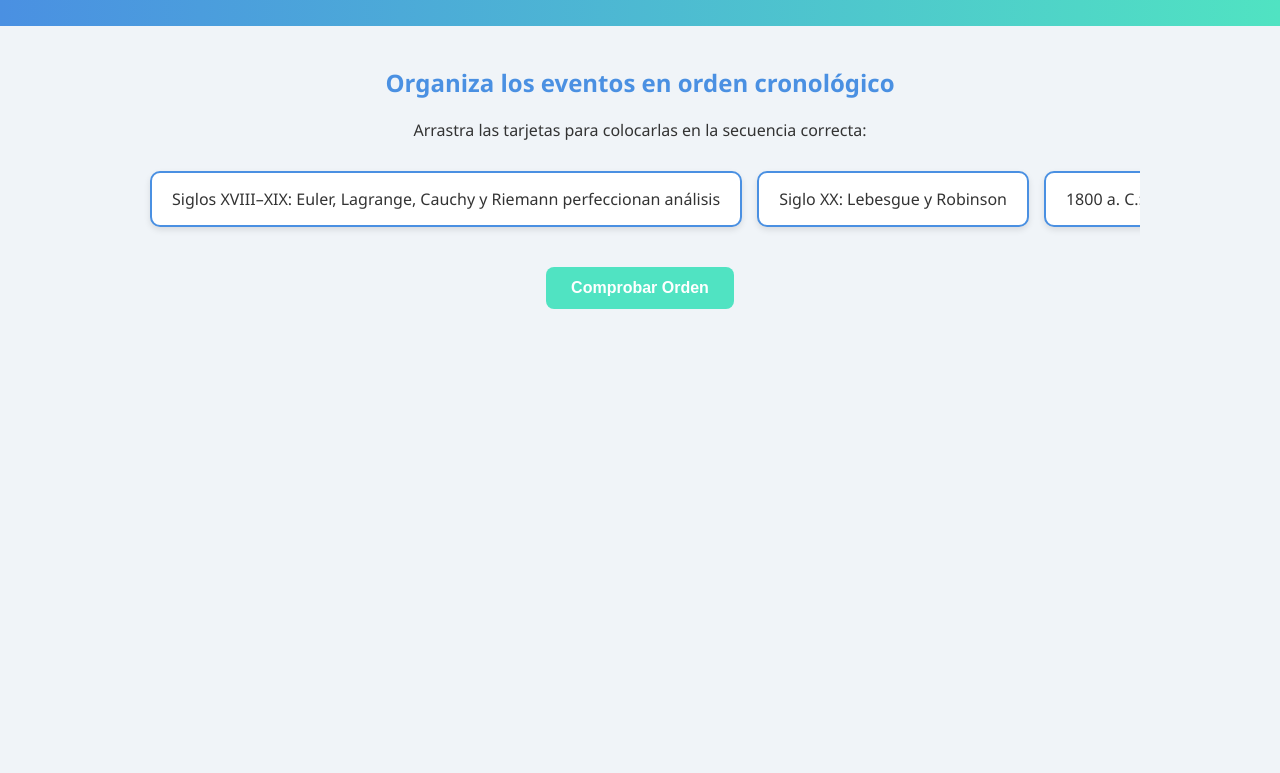
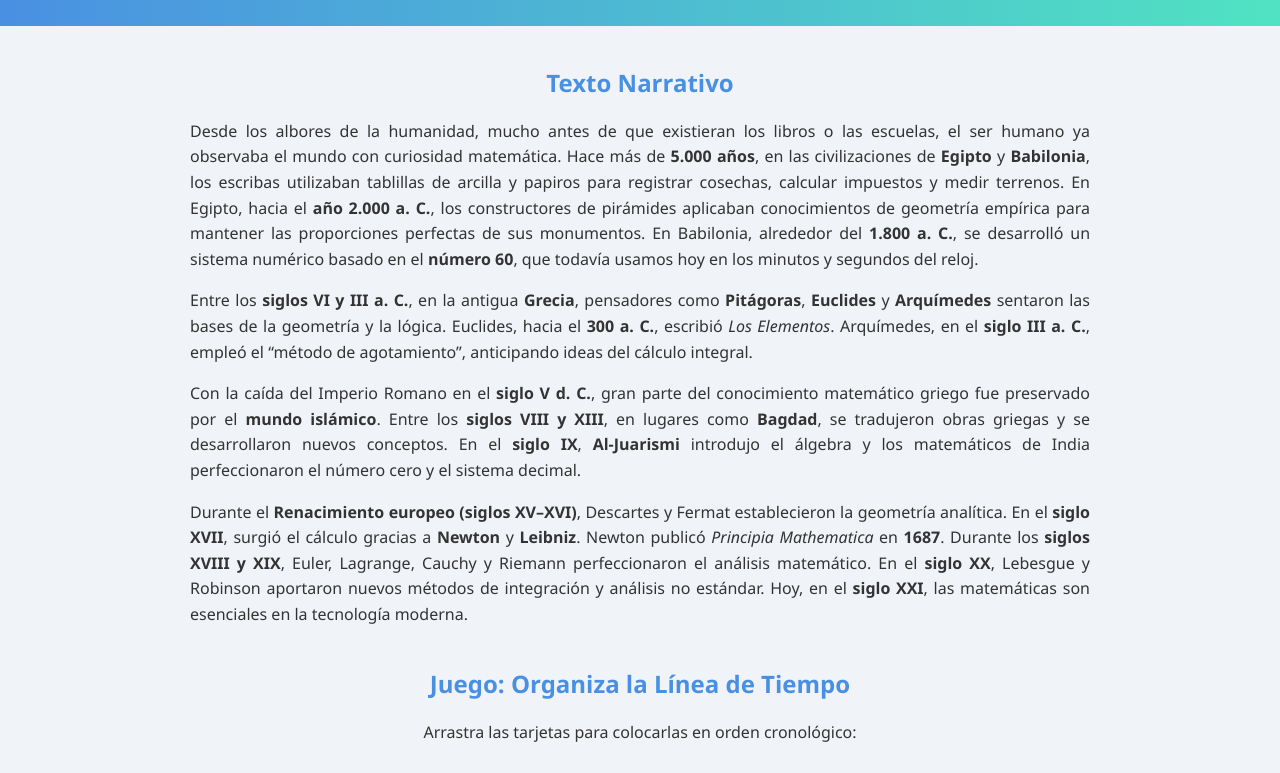
Before and after one commit to Dylantir/Historia-calculo, a plain HTML site: page index.html in a window 1280 px wide. Shown: the part 100-873 px from the top of the page. Before the commit the page ends 800 px from the top, so only its background shows below. Drawn offline with Linux system fonts and the light colour scheme.

Commit message:
Revise timeline layout and add historical narrative
Updated the title and added a narrative section with historical context. Changed timeline layout to vertical and adjusted styles for better presentation.

```diff
--- a/index.html
+++ b/index.html
@@ -3,7 +3,7 @@
 <head>
 <meta charset="UTF-8">
 <meta name="viewport" content="width=device-width, initial-scale=1.0">
-<title>Línea de Tiempo: Historia del Cálculo</title>
+<title>Línea de Tiempo Vertical: Historia del Cálculo</title>
 <style>
   body {
     font-family: 'Segoe UI', Tahoma, Geneva, Verdana, sans-serif;
@@ -21,7 +21,7 @@
   }
 
   main {
-    max-width: 1000px;
+    max-width: 900px;
     margin: 30px auto;
     padding: 0 20px;
   }
@@ -32,14 +32,20 @@
     text-align: center;
   }
 
+  p {
+    line-height: 1.6;
+    margin-bottom: 15px;
+    text-align: justify;
+  }
+
+  /* ===== Línea de tiempo vertical ===== */
   ul.timeline {
+    list-style: none;
+    padding: 0;
+    margin: 30px 0;
     display: flex;
-    flex-direction: row; /* Línea horizontal */
+    flex-direction: column;
     gap: 15px;
-    overflow-x: auto;
-    padding: 10px;
-    list-style: none;
-    margin: 20px 0;
   }
 
   ul.timeline li {
@@ -47,16 +53,13 @@
     background: #ffffff;
     border: 2px solid #4a90e2;
     border-radius: 10px;
-    min-width: 200px;
-    text-align: center;
     cursor: grab;
     box-shadow: 0 3px 6px rgba(0,0,0,0.1);
     transition: transform 0.2s, background 0.3s;
-    flex-shrink: 0; /* que no se achique */
   }
 
   ul.timeline li:hover {
-    transform: scale(1.05);
+    transform: scale(1.02);
     background: #e6f2ff;
   }
 
@@ -91,12 +94,26 @@
 </head>
 <body>
 <header>
-  <h1>Línea de Tiempo: Historia del Cálculo</h1>
+  <h1>Historia del Cálculo y las Matemáticas</h1>
 </header>
 
 <main>
-  <h2>Organiza los eventos en orden cronológico</h2>
-  <p style="text-align:center;">Arrastra las tarjetas para colocarlas en la secuencia correcta:</p>
+  <!-- ===== Texto narrativo ===== -->
+  <section id="texto">
+    <h2>Texto Narrativo</h2>
+    <p>Desde los albores de la humanidad, mucho antes de que existieran los libros o las escuelas, el ser humano ya observaba el mundo con curiosidad matemática. Hace más de <strong>5.000 años</strong>, en las civilizaciones de <strong>Egipto</strong> y <strong>Babilonia</strong>, los escribas utilizaban tablillas de arcilla y papiros para registrar cosechas, calcular impuestos y medir terrenos. En Egipto, hacia el <strong>año 2.000 a. C.</strong>, los constructores de pirámides aplicaban conocimientos de geometría empírica para mantener las proporciones perfectas de sus monumentos. En Babilonia, alrededor del <strong>1.800 a. C.</strong>, se desarrolló un sistema numérico basado en el <strong>número 60</strong>, que todavía usamos hoy en los minutos y segundos del reloj.</p>
+
+    <p>Entre los <strong>siglos VI y III a. C.</strong>, en la antigua <strong>Grecia</strong>, pensadores como <strong>Pitágoras</strong>, <strong>Euclides</strong> y <strong>Arquímedes</strong> sentaron las bases de la geometría y la lógica. Euclides, hacia el <strong>300 a. C.</strong>, escribió <em>Los Elementos</em>. Arquímedes, en el <strong>siglo III a. C.</strong>, empleó el “método de agotamiento”, anticipando ideas del cálculo integral.</p>
+
+    <p>Con la caída del Imperio Romano en el <strong>siglo V d. C.</strong>, gran parte del conocimiento matemático griego fue preservado por el <strong>mundo islámico</strong>. Entre los <strong>siglos VIII y XIII</strong>, en lugares como <strong>Bagdad</strong>, se tradujeron obras griegas y se desarrollaron nuevos conceptos. En el <strong>siglo IX</strong>, <strong>Al-Juarismi</strong> introdujo el álgebra y los matemáticos de India perfeccionaron el número cero y el sistema decimal.</p>
+
+    <p>Durante el <strong>Renacimiento europeo (siglos XV–XVI)</strong>, Descartes y Fermat establecieron la geometría analítica. En el <strong>siglo XVII</strong>, surgió el cálculo gracias a <strong>Newton</strong> y <strong>Leibniz</strong>. Newton publicó <em>Principia Mathematica</em> en <strong>1687</strong>. Durante los <strong>siglos XVIII y XIX</strong>, Euler, Lagrange, Cauchy y Riemann perfeccionaron el análisis matemático. En el <strong>siglo XX</strong>, Lebesgue y Robinson aportaron nuevos métodos de integración y análisis no estándar. Hoy, en el <strong>siglo XXI</strong>, las matemáticas son esenciales en la tecnología moderna.</p>
+  </section>
+
+  <!-- ===== Línea de tiempo vertical ===== -->
+  <section id="juego">
+    <h2>Juego: Organiza la Línea de Tiempo</h2>
+    <p style="text-align:center;">Arrastra las tarjetas para colocarlas en orden cronológico:</p>
 
     <ul id="timeline" class="timeline">
       <li data-orden="1">Hace más de 5.000 años: Egipto y Babilonia registran cosechas</li>
@@ -117,13 +134,18 @@
 
     <button id="comprobar">Comprobar Orden</button>
     <p id="resultado"></p>
+  </section>
 </main>
+
+<footer>
+  <p>&copy; 2025 Dylan Tirado</p>
+</footer>
 
 <script>
 const lista = document.getElementById('timeline');
 const resultado = document.getElementById('resultado');
 
-  // ===== Función para desordenar los elementos al cargar =====
+// ===== Desordenar elementos al cargar =====
 function shuffleList() {
   for (let i = lista.children.length; i >= 0; i--) {
     lista.appendChild(lista.children[Math.random() * i | 0]);
@@ -141,14 +163,14 @@
 }
 
 function handleDragOver(e) {
-    if (e.preventDefault) e.preventDefault();
+  if(e.preventDefault) e.preventDefault();
   e.dataTransfer.dropEffect = 'move';
   return false;
 }
 
-  function handleDrop(e) {
-    if (e.stopPropagation) e.stopPropagation();
-    if (dragSrcEl !== this) {
+function handleDrop(e){
+  if(e.stopPropagation) e.stopPropagation();
+  if(dragSrcEl !== this){
     const temp = this.cloneNode(true);
     this.replaceWith(dragSrcEl.cloneNode(true));
     dragSrcEl.replaceWith(temp);
@@ -157,13 +179,13 @@
   return false;
 }
 
-  function handleDragEnd() {
+function handleDragEnd(){
   this.classList.remove('dragging');
 }
 
-  function addDragEvents() {
+function addDragEvents(){
   const items = lista.querySelectorAll('li');
-    items.forEach(item => {
+  items.forEach(item=>{
     item.setAttribute('draggable', true);
     item.removeEventListener('dragstart', handleDragStart);
     item.removeEventListener('dragover', handleDragOver);
@@ -178,7 +200,7 @@
 }
 addDragEvents();
 
-  document.getElementById('comprobar').addEventListener('click', function() {
+document.getElementById('comprobar').addEventListener('click', function(){
   const elementos = Array.from(lista.querySelectorAll('li'));
   let correctos = 0;
 
```
Lines whose indentation alone changed are shown as unchanged.
